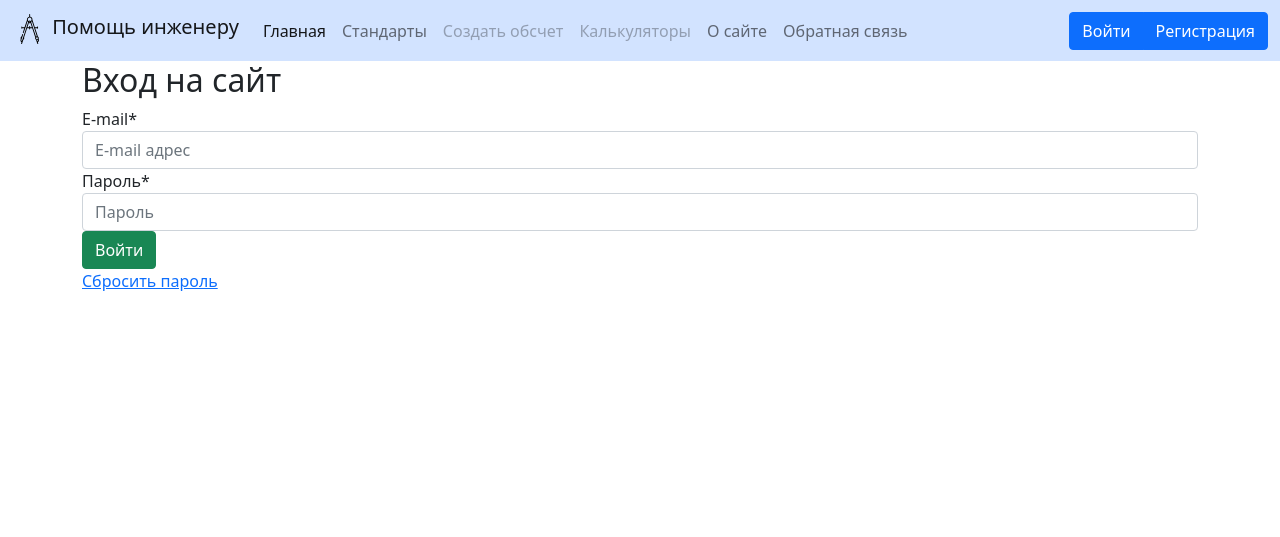
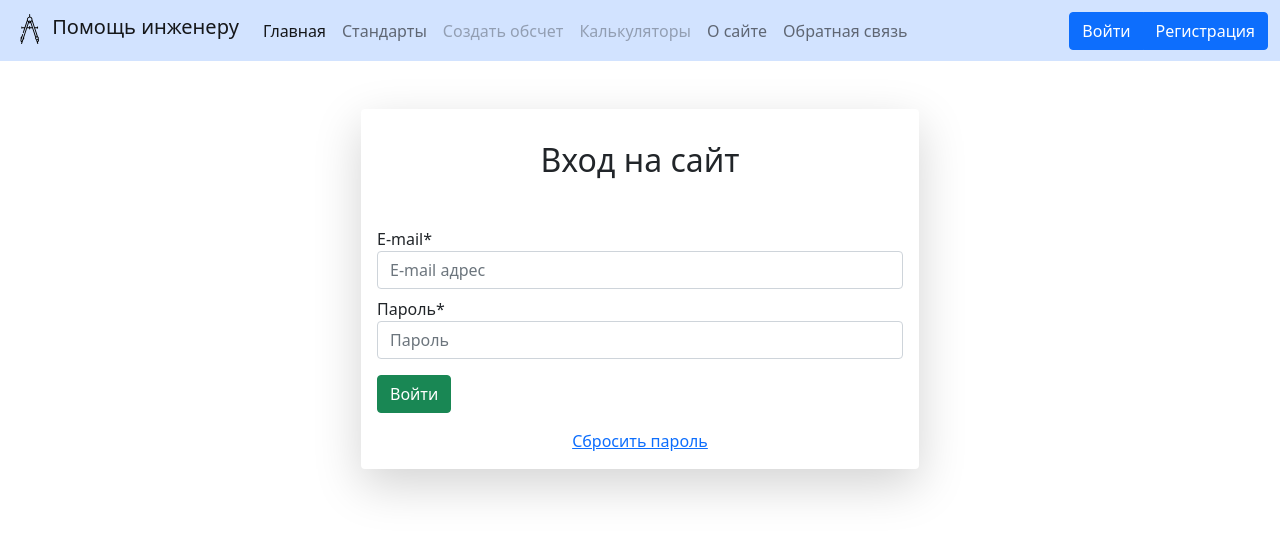
Before and after one commit to AleksandrUche/help-site, a Django app: page /accounts/login/ in a window 1280 px wide. Shown: the top 537 px of the page. Run offline with Django 4.2, Linux system fonts and the light colour scheme; some libraries are stand-ins or nearby versions.

Commit message:
настроил шаблон входа

```diff
--- a/templates/account/login.html
+++ b/templates/account/login.html
@@ -4,11 +4,20 @@
 {% block title %}Вход на сайт{% endblock %}
 
 {% block content %}
-    <h2>Вход на сайт</h2>
-    <form method="post">
-        {% csrf_token %}
-        {{ form | crispy }}
-        <button class="btn btn-success" type="submit">Войти</button>
-    </form>
-    <a href="{% url 'account_reset_password' %}">Сбросить пароль</a>
+    <div class="shadow-lg p-3 mb-5 bg-white rounded mt-5 col-lg-6 col-xxl-4 vstack gap-2 col-md-5 mx-auto">
+        <h2 class="mt-3 text-center">Вход на сайт</h2>
+        <form method="post">
+            {% csrf_token %}
+            <div class="mt-5">
+                <div class="my-2 col-12">
+                    {{ form.login | as_crispy_field }}
+                </div>
+                <div class="col-12">
+                    {{ form.password | as_crispy_field }}
+                </div>
+            </div>
+            <button class="btn btn-success my-3" type="submit">Войти</button>
+        </form>
+        <a class="d-flex justify-content-center" href="{% url 'account_reset_password' %}">Сбросить пароль</a>
+    </div>
 {% endblock %}
```
